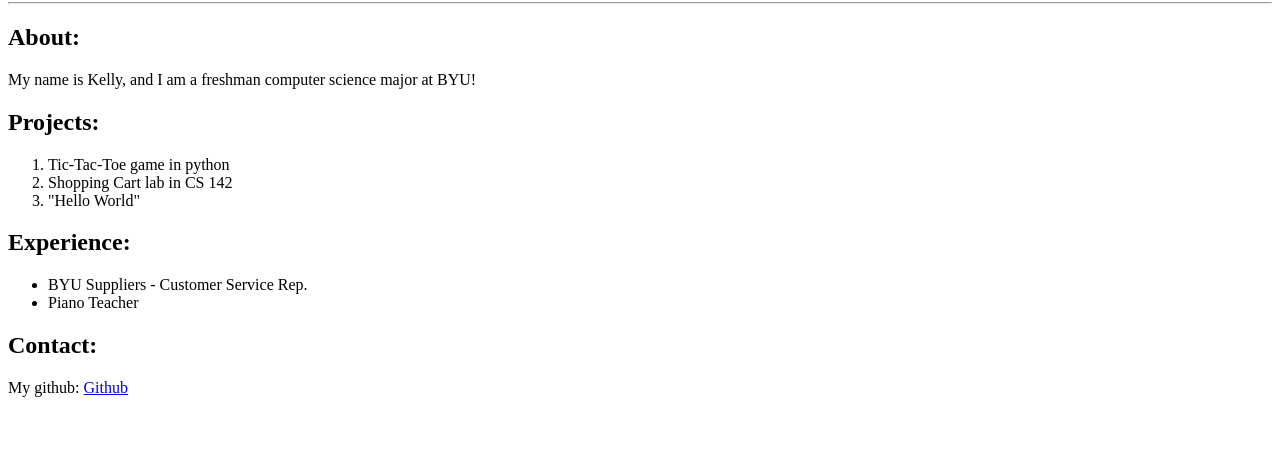
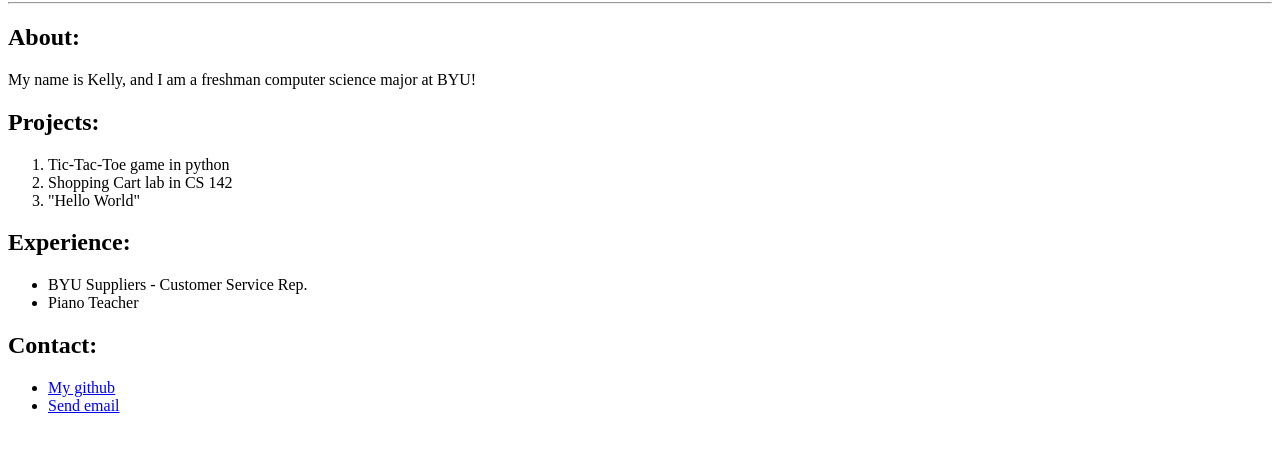
Before and after one commit to Kkoelly/portfolio, a plain HTML site: page index.html in a window 1280 px wide. Shown: the part 78-530 px from the top of the page. Drawn offline with Linux system fonts and the light colour scheme.

Commit message:
edit contact section

```diff
--- a/index.html
+++ b/index.html
@@ -20,6 +20,9 @@
 			<li>Piano Teacher</li>
 		</ul>
 		<h2>Contact:</h2>
-		<p>My github: <a href="https://github.com/Kkoelly">Github</a></p>
+		<ul>
+			<li><a href=https://github.com/Kkoelly>My github</a></li>
+			<li><a href="mailto: kellyko2003@gmail.com">Send email</a></li>
+		</ul>
 	</body>
 </html>
```
